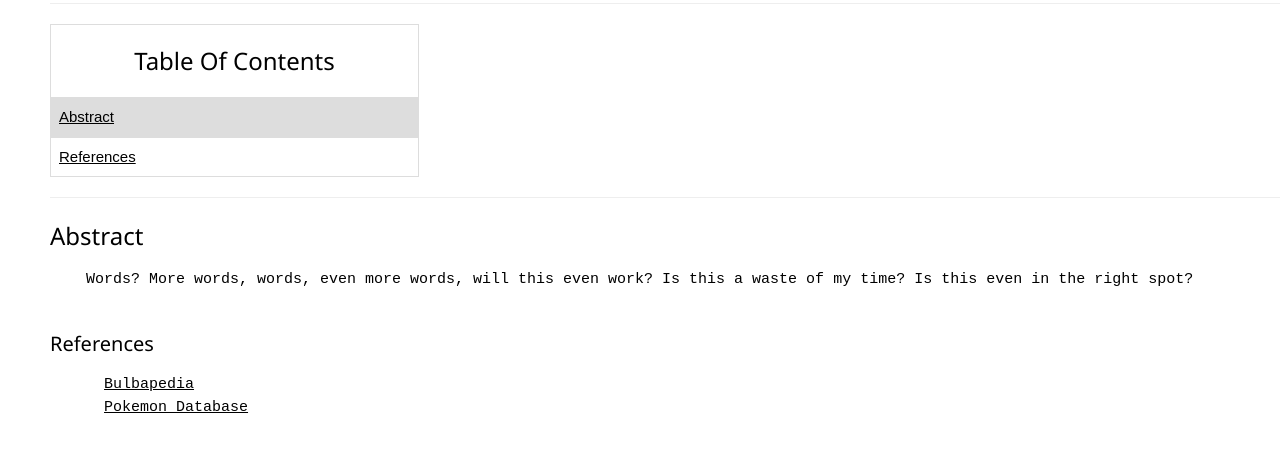
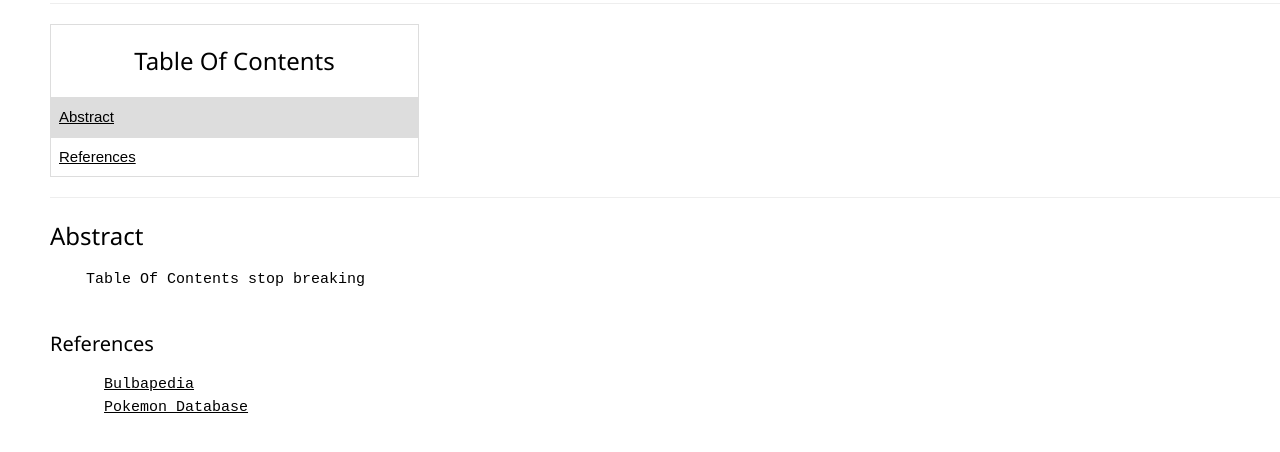
Before and after one commit to FEPSFY6935978/FY6935978, a plain HTML site: page index.html in a window 1280 px wide. Shown: the part 522-974 px from the top of the page. Drawn offline with nearby package versions, Linux system fonts and the light colour scheme.

Commit message:
Wording change

```diff
--- a/index.html
+++ b/index.html
@@ -58,7 +58,7 @@ p.ex1 {
   <h3 id="Abstract">Abstract</h3>
 <p class="ex1">
   <pre>
-    Words? More words, words, even more words, will this even work? Is this a waste of my time? Is this even in the right spot?
+    Table Of Contents stop breaking
   </pre>
   <h4 id="References">References</h4>
 </p>
```
